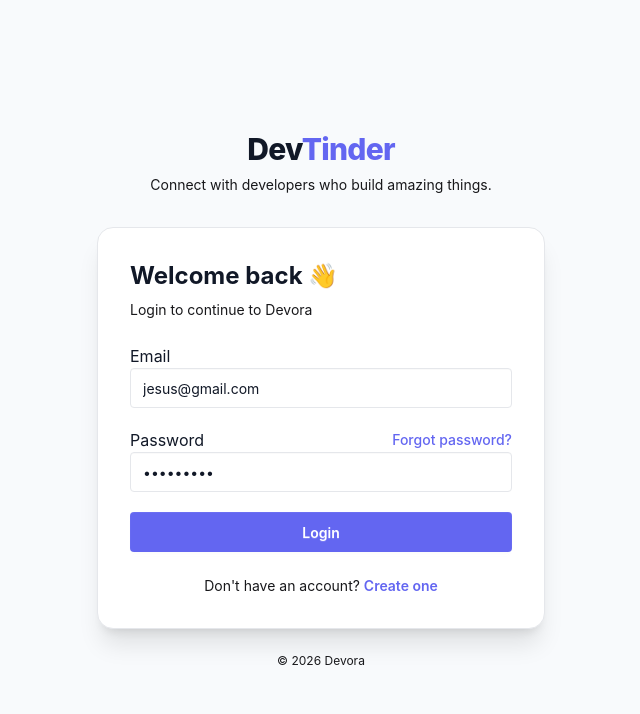
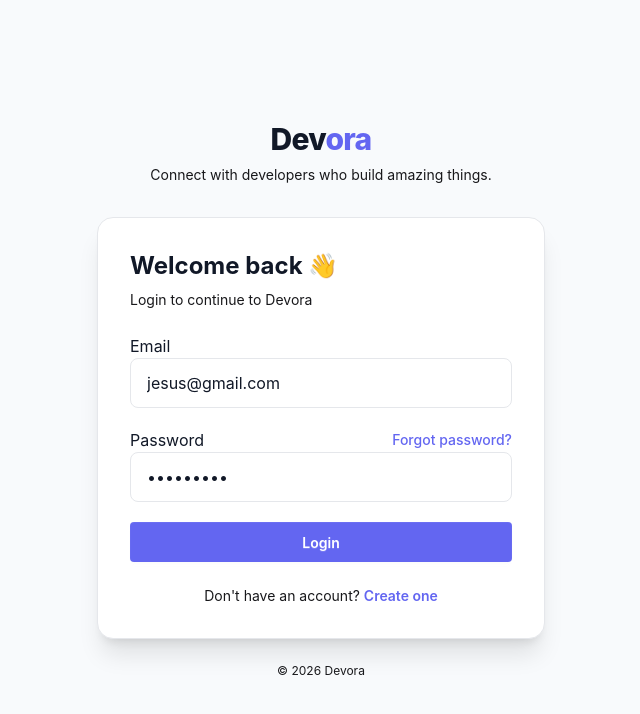
Before and after one commit to Firozfs5/Devtinder-Frontend, a React (Vite) app: page /login in a window 1280 px wide. Shown: the top 714 px of the page, without its empty margins (319-959 px from the left). Built offline with nearby package versions, Linux system fonts and the light colour scheme; no server answers.

Commit message:
theme feature woring

```diff
--- a/package.json
+++ b/package.json
@@ -1,5 +1,5 @@
 {
-  "name": "devtinder-frontend",
+  "name": "devora-frontend",
   "private": true,
   "version": "0.0.0",
   "type": "module",
--- a/src/components/ThemeToggle.jsx
+++ b/src/components/ThemeToggle.jsx
@@ -1,11 +1,17 @@
 import { useEffect, useState } from "react";
 import { Sun, Moon } from "lucide-react";
+import axios from "axios";
+import { useSelector, useDispatch } from "react-redux";
+import { switchTheme } from "../features/profile/userSlice";
+import { BASE_URL } from "../utils/constants";
 
 const ThemeToggle = () => {
-  const [dark, setDark] = useState(
-    document.documentElement.getAttribute("data-theme") === "dark",
-  );
+  const user = useSelector((store) => store.user);
+  const dispatch = useDispatch();
 
+  const [dark, setDark] = useState(user?.theme === "dark");
+
+  // Apply theme when user/theme changes
   useEffect(() => {
     document.documentElement.setAttribute(
       "data-theme",
@@ -13,9 +19,36 @@ const ThemeToggle = () => {
     );
   }, [dark]);
 
+  const toggleTheme = async () => {
+    const newTheme = dark ? "light" : "dark";
+
+    // Change UI immediately
+    setDark(newTheme === "dark");
+
+    try {
+      await axios.patch(
+        BASE_URL + "/profile/theme",
+        {
+          theme: newTheme,
+        },
+        {
+          withCredentials: true,
+        },
+      );
+
+      // Update Redux user
+      dispatch(switchTheme(newTheme));
+    } catch (err) {
+      console.error("Failed to save theme:", err);
+
+      // Revert if backend fails
+      setDark(dark);
+    }
+  };
+
   return (
     <button
-      onClick={() => setDark((prev) => !prev)}
+      onClick={toggleTheme}
       aria-label="Toggle theme"
       className="relative flex h-8 w-14 items-center rounded-full border border-dt-border bg-dt-surface-2 p-0.5 transition-colors duration-200 hover:border-dt-primary"
     >
--- a/src/features/auth/Login.jsx
+++ b/src/features/auth/Login.jsx
@@ -45,7 +45,7 @@ const Login = () => {
 
         <div className="mb-8 text-center">
           <h1 className="text-3xl font-extrabold tracking-tight text-dt-text">
-            Dev<span className="text-dt-primary">Tinder</span>
+            Dev<span className="text-dt-primary">ora</span>
           </h1>
 
           <p className="mt-2 text-sm text-dt-muted">
@@ -78,9 +78,11 @@ const Login = () => {
                 value={emailId}
                 onChange={(e) => setEmailId(e.target.value)}
                 className="
-                  input w-full
-                  border-dt-border
+    w-full
+    rounded-lg
+    border border-dt-border
     bg-dt-surface-2
+    px-4 py-3
     text-dt-text
     placeholder:text-dt-muted
     focus:border-dt-primary
@@ -113,11 +115,13 @@ const Login = () => {
                 value={password}
                 onChange={(e) => setPassword(e.target.value)}
                 className="
-                  input w-full
-                  border-dt-border
+    w-full
+    rounded-lg
+    border border-dt-border
     bg-dt-surface-2
     text-dt-text
     placeholder:text-dt-muted
+    px-4 py-3
     focus:border-dt-primary
     focus:outline-none
     focus:ring-1
--- a/src/features/profile/userSlice.js
+++ b/src/features/profile/userSlice.js
@@ -14,8 +14,12 @@ const userSlice = createSlice({
     removeUser: () => {
       return null;
     },
+    switchTheme: (state, action) => {
+      state.theme = action.payload;
+    },
   },
 });
 
-export const { addUser, reduceReqCount, removeUser } = userSlice.actions;
+export const { addUser, reduceReqCount, removeUser, switchTheme } =
+  userSlice.actions;
 export default userSlice.reducer;
```
Also changed, not shown: 1 other file (tests, documents, lock files or other folders). Lines whose indentation alone changed are shown as unchanged.
